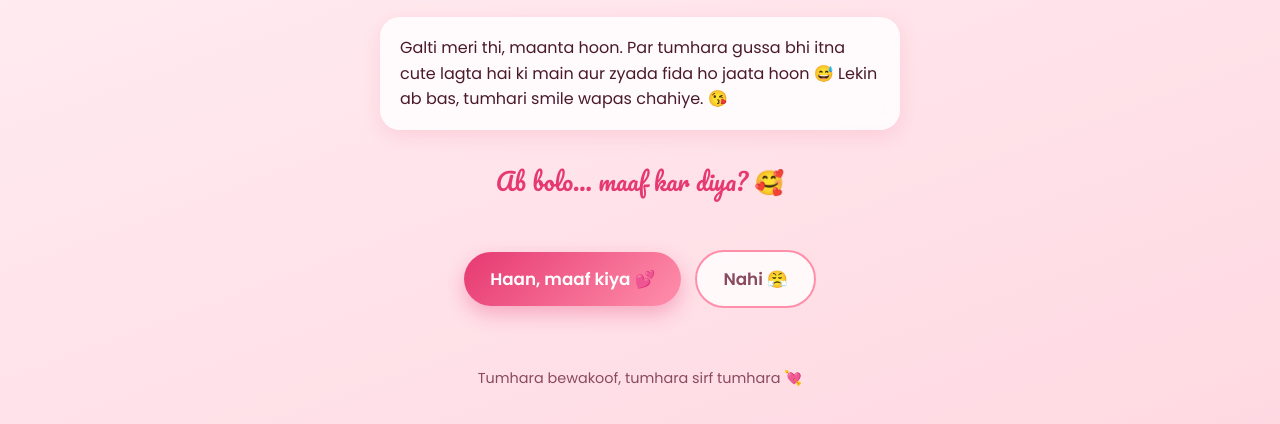
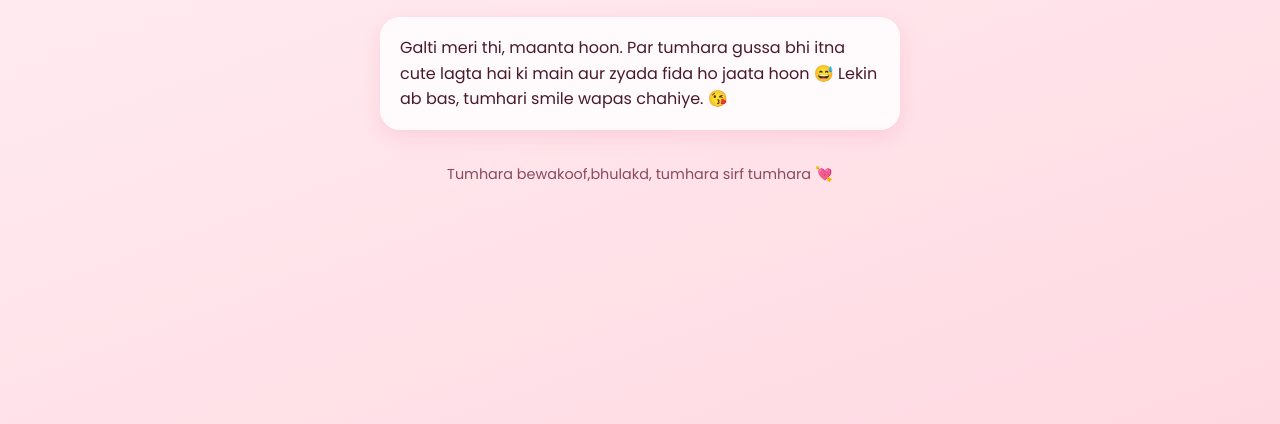
Before and after one commit to ayushmimani/ShivaniSorry, a plain HTML site: page index.html in a window 1280 px wide. Shown: the part 230-654 px from the top of the page. Drawn offline with Linux system fonts and the light colour scheme.

Commit message:
Update index.html
second

```diff
--- a/index.html
+++ b/index.html
@@ -69,12 +69,8 @@ button{min-height:48px;touch-action:manipulation}
     <li>💌 Aur roz batata rahunga ki tum meri life ki sabse sweet cheez ho.</li>
   </ul></div> -->
 
-  <h2>Ab bolo… maaf kar diya? 🥰</h2>
-  <div class="btns" id="btns">
-    <button id="yes">Haan, maaf kiya 💕</button>
-    <button id="no">Nahi 😤</button>
-  </div>
-  <p class="foot">Tumhara bewakoof, tumhara sirf tumhara 💘</p>
+
+  <p class="foot">Tumhara bewakoof,bhulakd, tumhara sirf tumhara 💘</p>
 </div>
 
 <div id="done">
```
